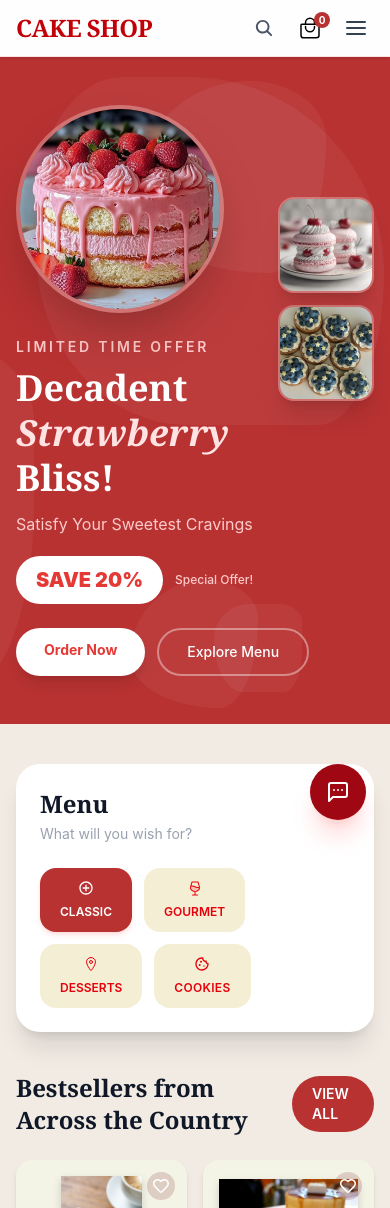
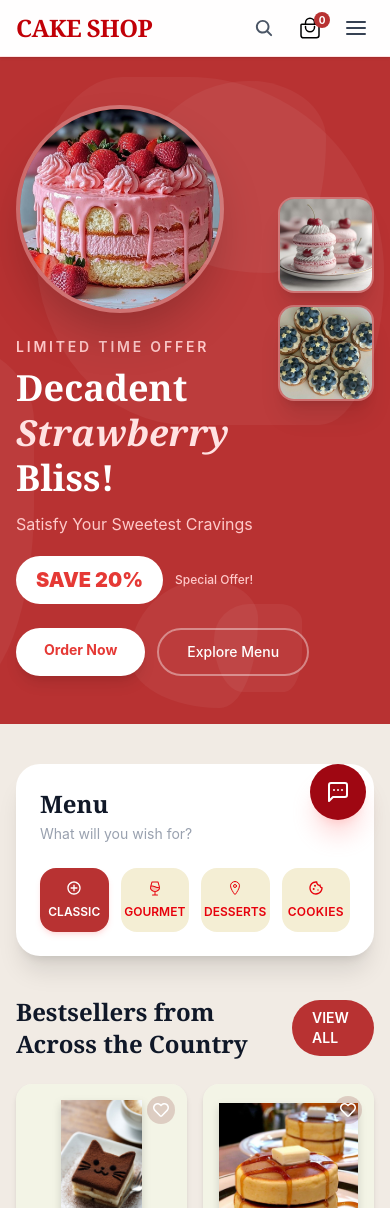
Before and after one commit to Soroush-Eghdami/cake-website-project, a React (Vite) app: page / in a window 390 px wide. Shown: the top 1208 px of the page. Built offline with nearby package versions, Linux system fonts and the light colour scheme.

Commit message:
fix: responsive for menu part

```diff
--- a/src/components/home/MenuSection.tsx
+++ b/src/components/home/MenuSection.tsx
@@ -19,35 +19,31 @@ const MenuSection = () => {
             </p>
           </div>
 
-          <div className="flex flex-wrap gap-3">
+          <div className="grid grid-cols-4 md:flex md:flex-wrap gap-3">
 
-            <button className="flex flex-col items-center gap-2 px-5 py-3 bg-[#B83232] text-white rounded-2xl shadow-md shadow-red-300/30 hover:bg-red-900 transition-colors">
+            <button className="flex flex-col items-center gap-2 px-3 py-3 md:px-5 bg-[#B83232] text-white rounded-2xl shadow-md shadow-red-300/30 hover:bg-red-900 transition-colors">
               <MdAddCircleOutline />
-
               <span className="text-xs font-semibold">
                 CLASSIC
               </span>
             </button>
 
-            <button className="flex flex-col items-center gap-2 px-5 py-3 bg-[#f4eed4] text-red-600 rounded-2xl hover:bg-red-100 transition-colors">
+            <button className="flex flex-col items-center gap-2 px-3 py-3 md:px-5 bg-[#f4eed4] text-red-600 rounded-2xl hover:bg-red-100 transition-colors">
               <PiWineDuotone />
-
               <span className="text-xs font-semibold">
                 GOURMET
               </span>
             </button>
 
-            <button className="flex flex-col items-center gap-2 px-5 py-3 bg-[#f4eed4] text-red-600 rounded-2xl hover:bg-red-100 transition-colors">
+            <button className="flex flex-col items-center gap-2 px-3 py-3 md:px-5 bg-[#f4eed4] text-red-600 rounded-2xl hover:bg-red-100 transition-colors">
               <IoLocationOutline />
-
               <span className="text-xs font-semibold">
                 DESSERTS
               </span>
             </button>
 
-            <button className="flex flex-col items-center gap-2 px-5 py-3 bg-[#f4eed4] text-red-600 rounded-2xl hover:bg-red-100 transition-colors">
+            <button className="flex flex-col items-center gap-2 px-3 py-3 md:px-5 bg-[#f4eed4] text-red-600 rounded-2xl hover:bg-red-100 transition-colors">
               <MdOutlineCookie />
-
               <span className="text-xs font-semibold tracking-wide">
                 COOKIES
               </span>
```
